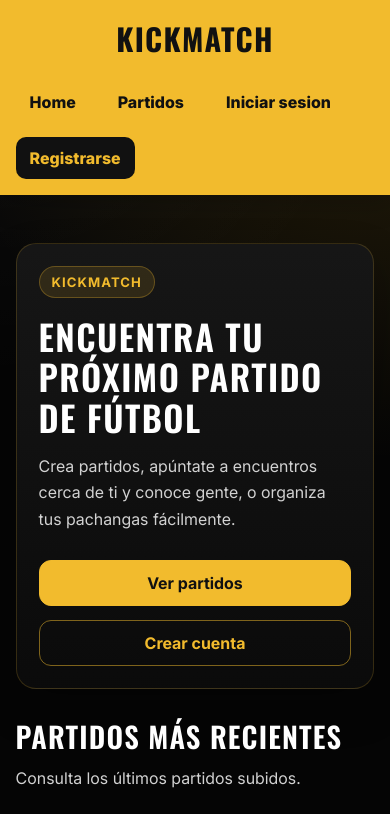
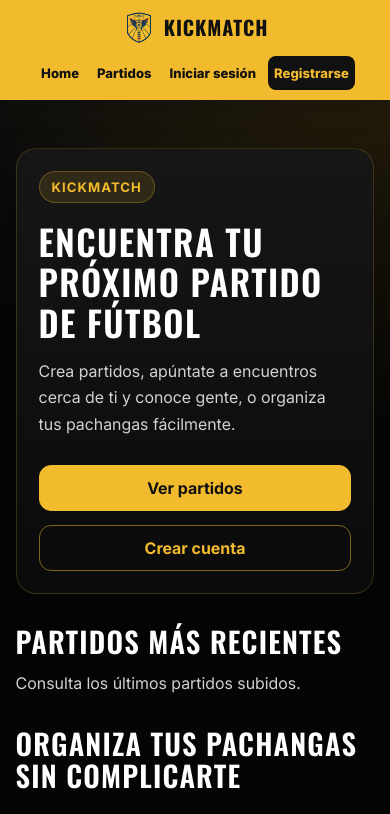
Before and after one commit to JavNinPen11/KickMatch, a React (Create React App) app in the folder Frontend/: page / in a window 390 px wide. Shown: the top 814 px of the page. Built offline with nearby package versions, Linux system fonts and the light colour scheme; no server answers.

Commit message:
Edicion del nav

```diff
--- a/Frontend/src/components/nav/Nav.css
+++ /dev/null
@@ -1,109 +0,0 @@
-.navMenu {
-    position: sticky;
-    top: 0;
-    z-index: 20;
-    width: 100%;
-    padding: 18px 4vw;
-    background-color: #f2bb2d;
-    box-shadow: 0 10px 24px rgba(0, 0, 0, 0.18);
-}
-
-.contenedor,
-.contenedorNav,
-.navLinks {
-    display: flex;
-    align-items: center;
-}
-
-.contenedor,
-.contenedorNav {
-    justify-content: space-between;
-    gap: 20px;
-}
-
-.contenedor {
-    width: min(1180px, 100%);
-    margin: 0 auto;
-}
-
-.navLinks {
-    gap: 14px;
-    flex-wrap: wrap;
-    justify-content: flex-end;
-}
-
-.brandLink {
-    color: #111;
-    text-decoration: none;
-    font-family: "Oswald";
-    font-size: 1.9rem;
-    font-weight: 700;
-    letter-spacing: 0.04em;
-    text-transform: uppercase;
-}
-
-.link {
-    color: #111;
-    text-decoration: none;
-    min-height: 42px;
-    padding: 0 14px;
-    display: inline-flex;
-    align-items: center;
-    justify-content: center;
-    border-radius: 10px;
-    font-weight: 800;
-    cursor: pointer;
-    transition: background-color 0.2s ease, color 0.2s ease;
-}
-
-.link:hover {
-    background-color: rgba(17, 17, 17, 0.08);
-}
-
-.linkHighlight {
-    background-color: #111;
-    color: #f2bb2d;
-}
-
-.linkHighlight:hover {
-    background-color: #202020;
-    color: #f6c54b;
-}
-
-.sesionName {
-    color: #111;
-    font-family: "Oswald";
-    font-weight: 700;
-    padding: 0 8px;
-    text-transform: uppercase;
-}
-
-.navLogoutButton {
-    border: none;
-    background-color: transparent;
-    font-family: inherit;
-    font-size: 1rem;
-}
-
-@media (max-width: 768px) {
-    .navMenu {
-        padding: 16px 4vw;
-    }
-
-    .contenedorNav,
-    .contenedor {
-        flex-direction: column;
-        align-items: stretch;
-    }
-
-    .navLinks {
-        justify-content: stretch;
-    }
-
-    .brandLink,
-    .link,
-    .sesionName {
-        text-align: center;
-        justify-content: center;
-    }
-}
--- a/Frontend/src/components/nav/Nav.js
+++ b/Frontend/src/components/nav/Nav.js
@@ -1,41 +1,73 @@
-import "./nav.css";
-import { useContext } from "react";
-import { Link } from "react-router-dom";
-import { AuthContext } from "../../context/authContext";
+import style from "./nav.module.scss"
+import { useContext } from "react"
+import { Link } from "react-router-dom"
+import { AuthContext } from "../../context/authContext"
 
 export const Nav = ({ variant = "default" }) => {
-    const { user, logout } = useContext(AuthContext);
-    const isAuthenticatedView = Boolean(user);
-    const userName = user?.nombre ?? user?.username ?? "Usuario";
+    const { user, logout } = useContext(AuthContext)
+    const isLogged = Boolean(user)
+    const userName = user?.nombre ?? user?.username ?? "Usuario"
 
-    // Navbar publica / privada
     return (
-        <nav className={`navMenu ${variant === "landing" ? "navMenuLanding" : ""}`}>
-            <div className="contenedor contenedorNav">
-                <Link className="brandLink" to="/">KickMatch</Link>
+        <nav className={`${style.navMenu} ${variant === "landing" ? style.navLanding : ""}`}>
+            <div className={style.navContent}>
+                <Link className={style.logo} to="/">
+                    <img
+                        className={style.img}
+                        src="/system/KickMatchLogo.png"
+                        alt="KickMatch"
+                    />
+                    <span className={style.logoText}>KickMatch</span>
+                </Link>
 
-                <div className="navLinks">
-                    {isAuthenticatedView ? (
+                <div className={style.navLinks}>
+                    {isLogged ? (
                         <>
-                            <Link className="sesionName" to="/profile">Sesion de: {userName}</Link>
-                            <Link className="link" to="/">Home</Link>
-                            <Link className="link" to="/matches">Partidos</Link>
-                            {/* <Link className="link" to="/my-matches">Mis partidos</Link> */}
-                            <Link className="link" to="/dashboard">Dashboard</Link>
-                            <button className="link navLogoutButton" type="button" onClick={logout}>
-                                Cerrar sesion
+                            <Link className={style.navLink} to="/profile">
+                                Perfil de: {userName}
+                            </Link>
+
+                            <Link className={style.navLink} to="/">
+                                Home
+                            </Link>
+
+                            <Link className={style.navLink} to="/matches">
+                                Partidos
+                            </Link>
+
+                            <Link className={style.navLink} to="/dashboard">
+                                Dashboard
+                            </Link>
+
+                            <button
+                                className={`${style.navLink} ${style.logoutBtn}`}
+                                type="button"
+                                onClick={logout}
+                            >
+                                Cerrar sesión
                             </button>
                         </>
                     ) : (
                         <>
-                            <Link className="link" to="/">Home</Link>
-                            <Link className="link" to="/matches">Partidos</Link>
-                            <Link className="link" to="/login">Iniciar sesion</Link>
-                            <Link className="link linkHighlight" to="/register">Registrarse</Link>
+                            <Link className={style.navLink} to="/">
+                                Home
+                            </Link>
+
+                            <Link className={style.navLink} to="/matches">
+                                Partidos
+                            </Link>
+
+                            <Link className={style.navLogin} to="/login">
+                                Iniciar sesión
+                            </Link>
+
+                            <Link className={style.navRegister} to="/register">
+                                Registrarse
+                            </Link>
                         </>
                     )}
                 </div>
             </div>
         </nav>
-    );
-};
+    )
+}
--- /dev/null
+++ b/Frontend/src/components/nav/nav.module.scss
@@ -0,0 +1,150 @@
+.navMenu {
+    position: sticky;
+    top: 0;
+    z-index: 20;
+    width: 100%;
+    padding: 12px 4vw;
+    background-color: #f2bb2d;
+    box-shadow: 0 10px 24px rgba(0, 0, 0, 0.18);
+}
+
+.navLanding {
+    background-color: #f2bb2d;
+}
+
+.navContent {
+    width: min(1180px, 100%);
+    margin: 0 auto;
+    display: flex;
+    align-items: center;
+    justify-content: space-between;
+    gap: 20px;
+}
+
+.logo {
+    color: #111;
+    text-decoration: none;
+    font-family: "Oswald";
+    font-size: 1.9rem;
+    font-weight: 700;
+    letter-spacing: 0.04em;
+    text-transform: uppercase;
+    display: inline-flex;
+    align-items: center;
+    gap: 12px;
+    flex-shrink: 0;
+}
+
+.img {
+    width: 42px;
+    height: 42px;
+    object-fit: contain;
+    display: block;
+}
+
+.logoText {
+    line-height: 1;
+}
+
+.navLinks {
+    display: flex;
+    align-items: center;
+    justify-content: flex-end;
+    gap: 10px;
+    flex-wrap: wrap;
+}
+
+.navLink,
+.navLogin,
+.navRegister {
+    color: #111;
+    text-decoration: none;
+    min-height: 40px;
+    padding: 0 12px;
+    display: inline-flex;
+    align-items: center;
+    justify-content: center;
+    border-radius: 10px;
+    font-weight: 800;
+    cursor: pointer;
+    transition: background-color 0.2s ease, color 0.2s ease;
+}
+
+.navLink:hover,
+.navLogin:hover {
+    background-color: rgba(17, 17, 17, 0.08);
+}
+
+.navRegister {
+    background-color: #111;
+    color: #f2bb2d;
+}
+
+.navRegister:hover {
+    background-color: #202020;
+    color: #f6c54b;
+}
+
+.logoutBtn {
+    border: none;
+    background-color: transparent;
+    font-family: inherit;
+    font-size: 1rem;
+}
+
+@media (max-width: 768px) {
+    .navMenu {
+        padding: 10px 4vw;
+    }
+
+    .navContent {
+        gap: 12px;
+    }
+
+    .logo {
+        font-size: 1.45rem;
+        gap: 8px;
+    }
+
+    .img {
+        width: 34px;
+        height: 34px;
+    }
+
+    .navLinks {
+        gap: 6px;
+    }
+
+    .navLink,
+    .navLogin,
+    .navRegister {
+        min-height: 34px;
+        padding: 0 8px;
+        font-size: 0.9rem;
+        border-radius: 8px;
+    }
+}
+
+@media (max-width: 560px) {
+    .navContent {
+        flex-direction: column;
+        justify-content: center;
+    }
+
+    .navLinks {
+        justify-content: center;
+    }
+}
+
+@media (max-width: 420px) {
+    .logoText {
+        font-size: 1.25rem;
+    }
+
+    .navLink,
+    .navLogin,
+    .navRegister {
+        font-size: 0.82rem;
+        padding: 0 6px;
+    }
+}
```
